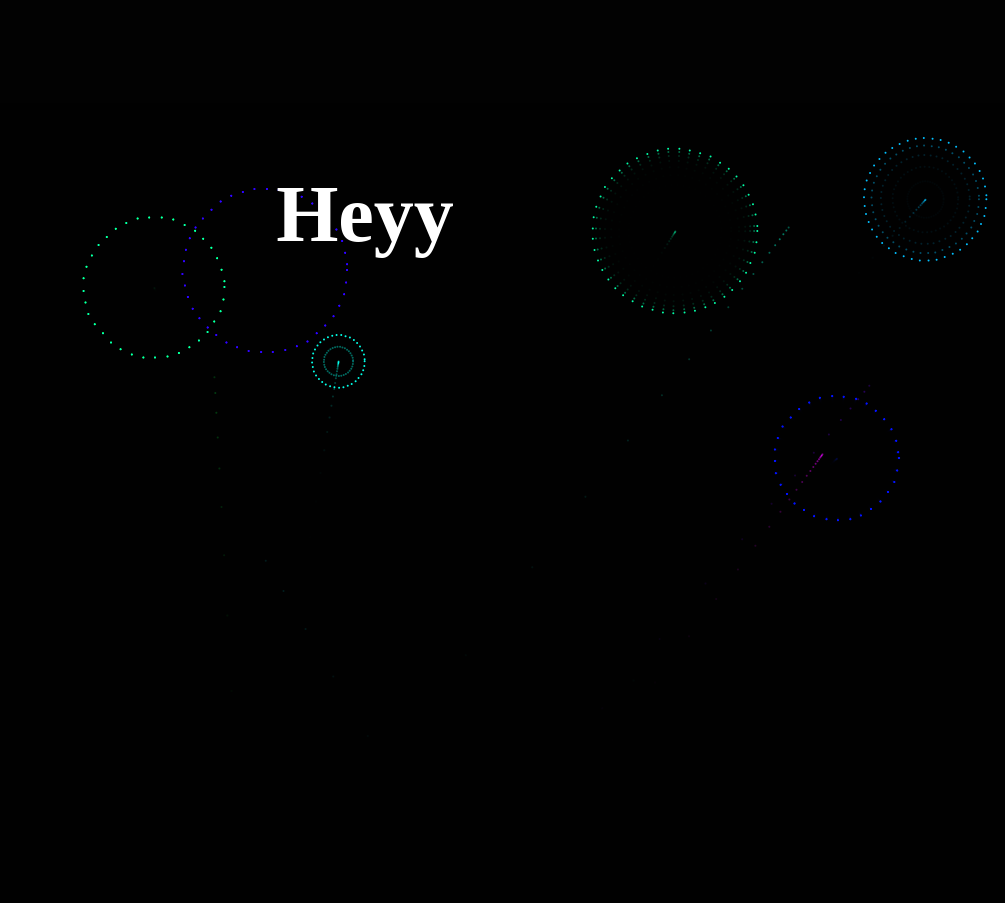
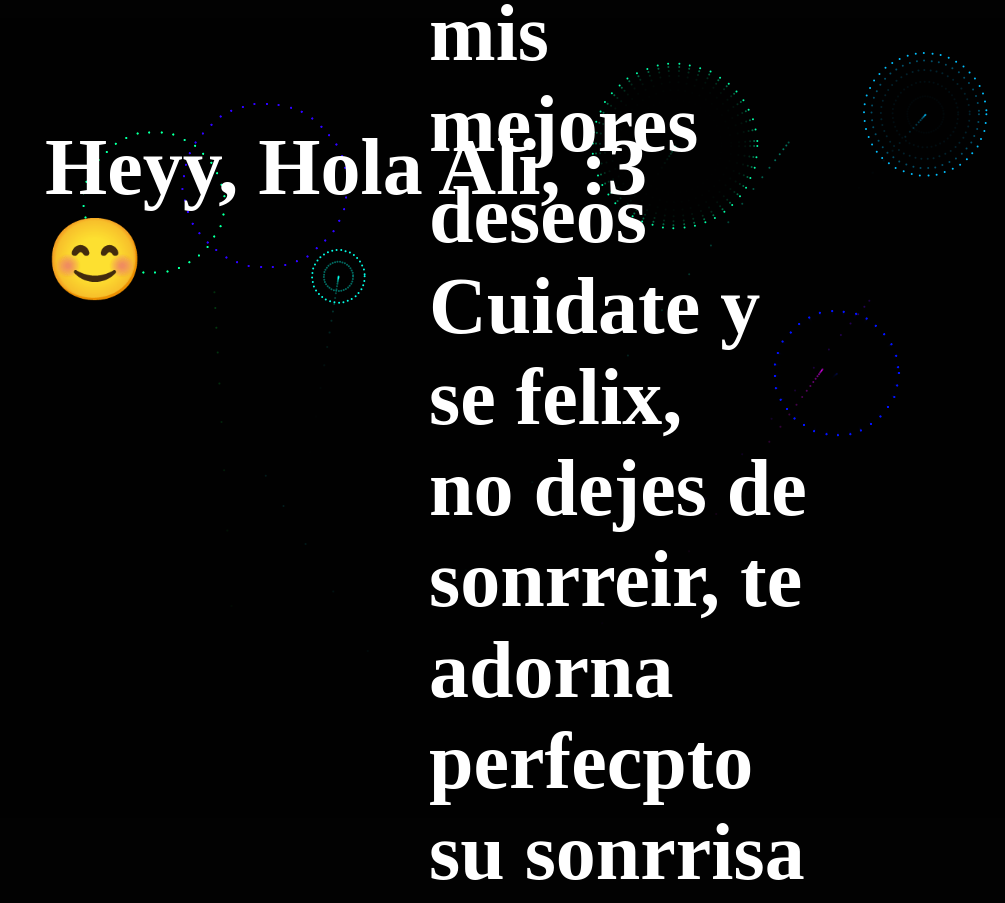
Before and after one commit to es97sty/Ali-Alison, a plain HTML site: page docs/index.html in a window 1280 px wide. Shown: the whole page, without its empty margins (275-1280 px from the left). Drawn offline with Linux system fonts and the light colour scheme; animation ran at ten frames a second.

Commit message:
Update index.html

```diff
--- a/docs/index.html
+++ b/docs/index.html
@@ -3,7 +3,7 @@
 <head>
     <meta charset="UTF-8">
     <meta name="viewport" content="width=device-width, initial-scale=1.0">
-    <title>Alison</title>
+    <title>Document</title>
 
     <style>
         body {
@@ -24,13 +24,26 @@
             -webkit-user-select: none;
             user-select: none;
           }
+
+          h2 {
+            position: absolute;
+            top: 30%;
+            left: 70%;
+            transform: translate(-50%, -50%);
+            color: #fff;
+            font-family: "Source Sans Pro";
+            font-size: 5em;
+            font-weight: 900;
+            -webkit-user-select: none;
+            user-select: none;
+          }
     </style>
 </head>
 <body>
-    <h1>Heyy </h1>
-    <br>
-    <h2>Feliz cumpleaños</h2>
-    <br>
+    <h1>Heyy, Hola Ali,  :3 &#128522;</h1>
+    <h2>Dios te Bendiga y te guarde mis mejores deseos Cuidate y se felix, <br>no dejes de sonrreir, te adorna perfecpto su sonrrisa</h2>
+
+<br>
 
 <canvas id="birthday"></canvas>
 
```
